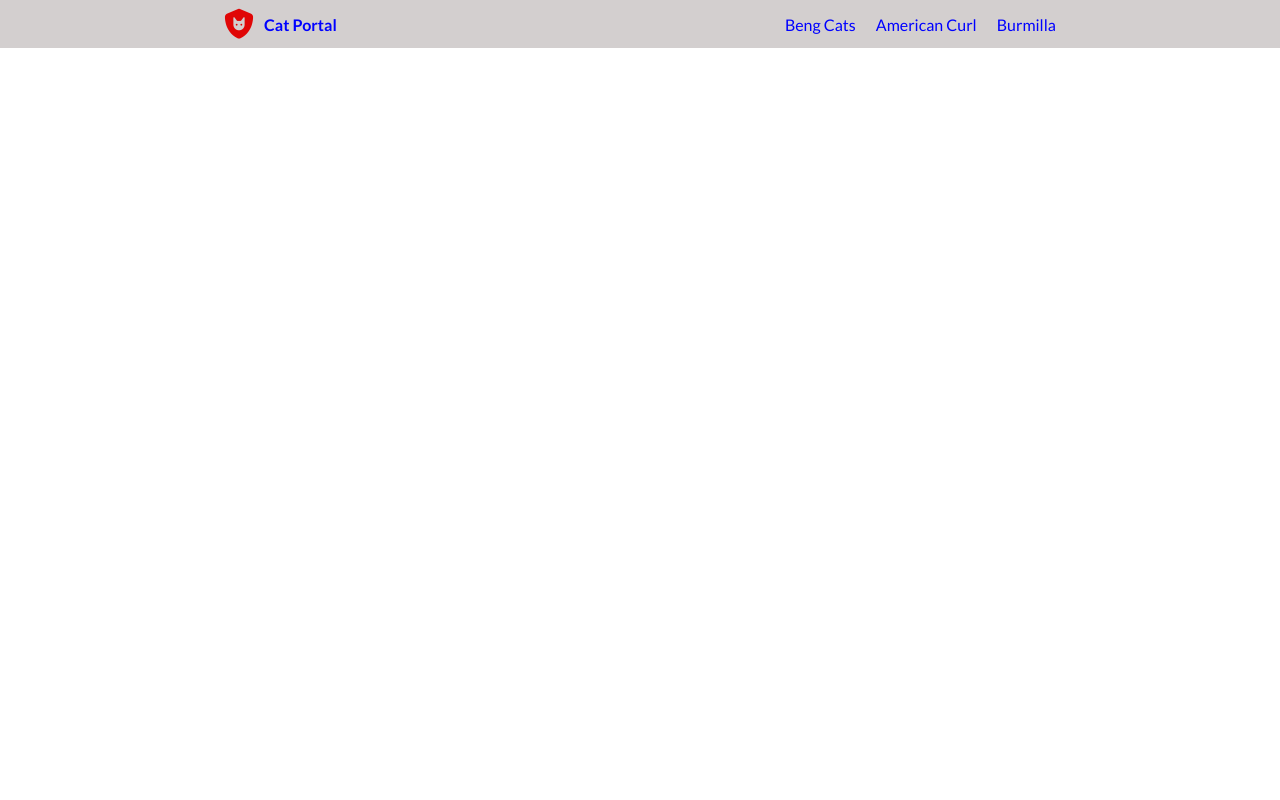
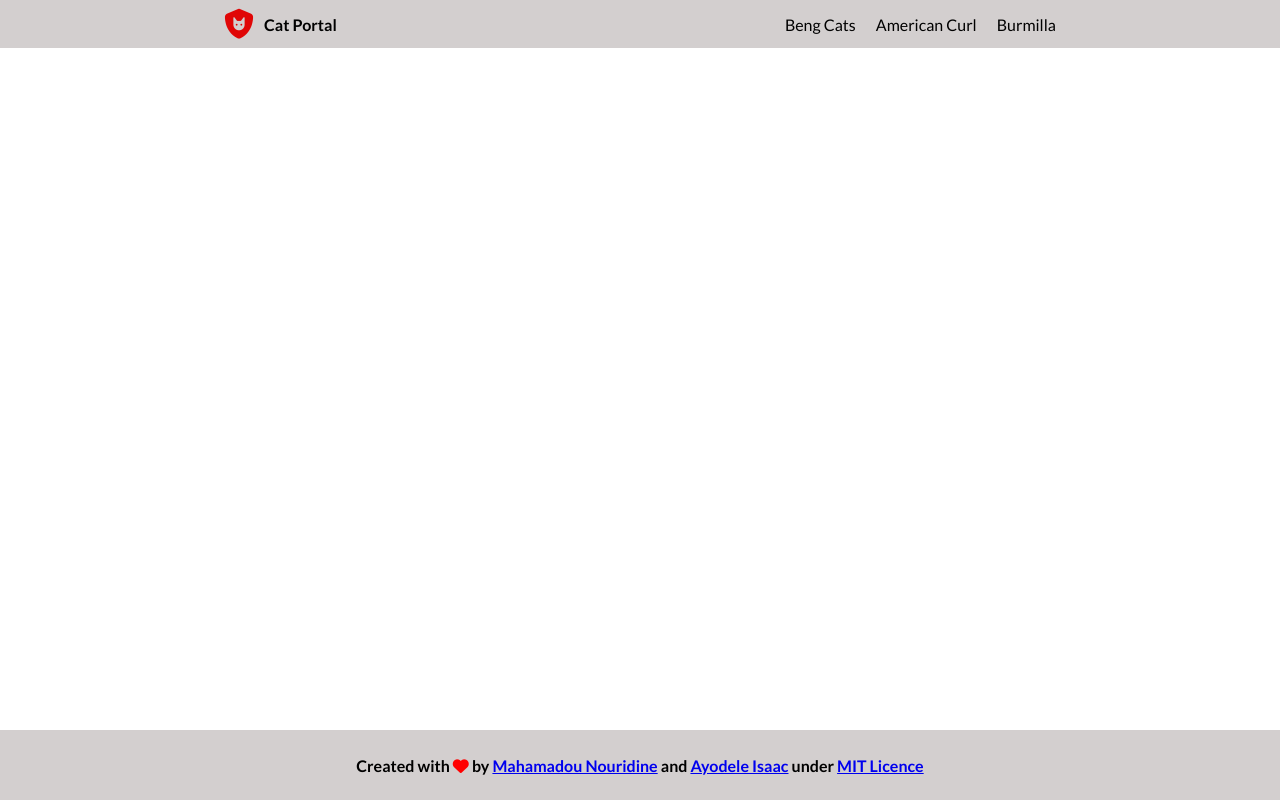
Before and after one commit to Mahamadou-Nouridine/first-group-capstone, a website built with webpack: page src/index.html in a window 1280 px wide. Built offline with nearby package versions, Linux system fonts and the light colour scheme.

Commit message:
Add footer section

```diff
--- a/src/index.css
+++ b/src/index.css
@@ -5,6 +5,13 @@
   margin: 0;
   padding: 0;
   font-family: 'Lato', sans-serif;
+}
+
+body {
+  display: flex;
+  flex-direction: column;
+  justify-content: space-between;
+  min-height: 100vh;
 }
 
 header {
@@ -24,7 +31,6 @@ header {
 
 nav ul {
   list-style-type: none;
-  color: blue;
   display: flex;
   gap: 20px;
 }
@@ -34,6 +40,14 @@ nav ul {
   color: #e00606;
 }
 
-strong {
-  color: blue;
+.fa-heart {
+  color: #ff0000;
 }
+
+footer {
+  height: 70px;
+  display: flex;
+  align-items: center;
+  background: rgb(211, 207, 207);
+  justify-content: center;
+}
--- a/src/index.html
+++ b/src/index.html
@@ -1,12 +1,16 @@
 <!DOCTYPE html>
 <html lang="en">
+
 <head>
     <meta charset="UTF-8">
     <meta http-equiv="X-UA-Compatible" content="IE=edge">
     <meta name="viewport" content="width=device-width, initial-scale=1.0">
-    <link rel="stylesheet" href="https://cdnjs.cloudflare.com/ajax/libs/font-awesome/6.4.0/css/all.min.css" integrity="sha512-iecdLmaskl7CVkqkXNQ/ZH/XLlvWZOJyj7Yy7tcenmpD1ypASozpmT/E0iPtmFIB46ZmdtAc9eNBvH0H/ZpiBw==" crossorigin="anonymous" referrerpolicy="no-referrer" />
+    <link rel="stylesheet" href="https://cdnjs.cloudflare.com/ajax/libs/font-awesome/6.4.0/css/all.min.css"
+        integrity="sha512-iecdLmaskl7CVkqkXNQ/ZH/XLlvWZOJyj7Yy7tcenmpD1ypASozpmT/E0iPtmFIB46ZmdtAc9eNBvH0H/ZpiBw=="
+        crossorigin="anonymous" referrerpolicy="no-referrer" />
     <title>Group Capstone</title>
 </head>
+
 <body>
     <header>
         <div class="brand">
@@ -21,11 +25,19 @@
             </ul>
         </nav>
     </header>
-  <div class="cat-container">
 
-  </div>
+    <main class="cat-container">
+
+    </main>
+
     <footer>
-
+        <strong>
+            Created with <i class="fa-sharp fa-solid fa-heart"></i> by <a
+                href="https://github.com/Mahamadou-Nouridine">Mahamadou Nouridine</a> and <a
+                href="https://github.com/mosidrum">
+                Ayodele Isaac</a> under <a href="https://choosealicense.com/licenses/mit/">MIT Licence</a>
+        </strong>
     </footer>
 </body>
+
 </html>
```
Lines whose indentation alone changed are shown as unchanged.
